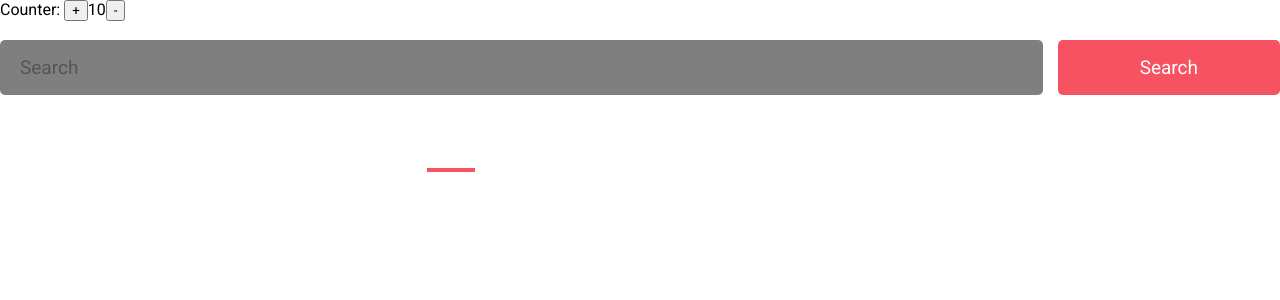
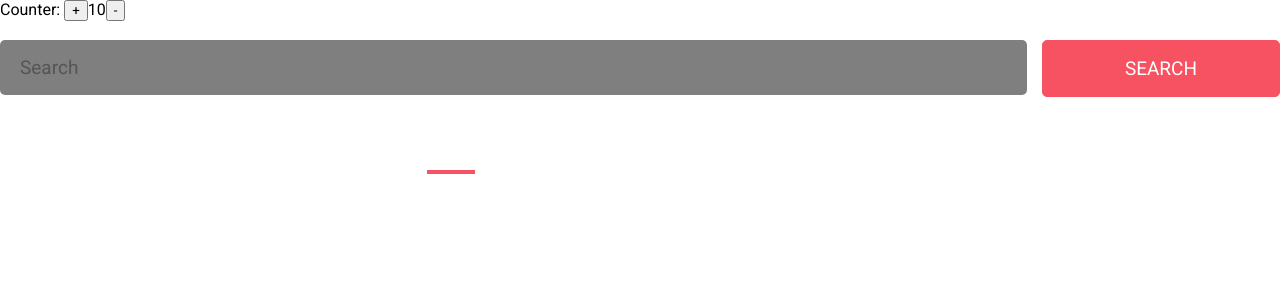
Before and after one commit to kulikov98/react-mentoring, a React (Create React App) app: page / in a window 1280 px wide. Shown: the top 300 px of the page. Built offline with nearby package versions, Linux system fonts and the light colour scheme.

Commit message:
add primary and secondary styles

```diff
--- a/src/components/button/Button.jsx
+++ b/src/components/button/Button.jsx
@@ -3,20 +3,29 @@ import styles from "./Button.module.css";
 
 const Button = (props) => {
   const classes = cn(styles.button, {
+    [styles["button--primary"]]: props.primary,
+    [styles["button--secondary"]]: !props.primary,
     [styles["button--large"]]: props.size === "large",
     [styles["button--medium"]]: props.size === "medium",
   });
 
   return (
     <button
-      type="button"
+      type={props.type}
       className={classes}
       onClick={props.onClick}
-      data-testid="search-btn"
+      style={props.style}
+      data-testid="btn"
     >
       {props.label}
     </button>
   );
 };
 
+Button.defaultProps = {
+  primary: true,
+  size: "medium",
+  type: "button",
+};
+
 export default Button;
--- a/src/components/button/Button.module.css
+++ b/src/components/button/Button.module.css
@@ -1,11 +1,10 @@
 .button {
-  border: 0;
+  display: inline-block;
+  border: 1px solid var(--pink);
   border-radius: var(--form-radius);
+  line-height: 1;
+  text-transform: uppercase;
   cursor: pointer;
-  display: inline-block;
-  line-height: 1;
-  color: var(--white);
-  background-color: var(--pink);
 }
 
 .button:hover {
@@ -14,10 +13,20 @@
 
 .button--medium {
   font-size: var(--font-size-medium);
-  padding: 14px 41px;
+  padding: 16px 57px;
 }
 
 .button--large {
   font-size: var(--font-size-large);
   padding: 18px 82px;
 }
+
+.button--primary {
+  background-color: var(--pink);
+  color: var(--white);
+}
+
+.button--secondary {
+  background: transparent;
+  color: var(--pink);
+}
```
